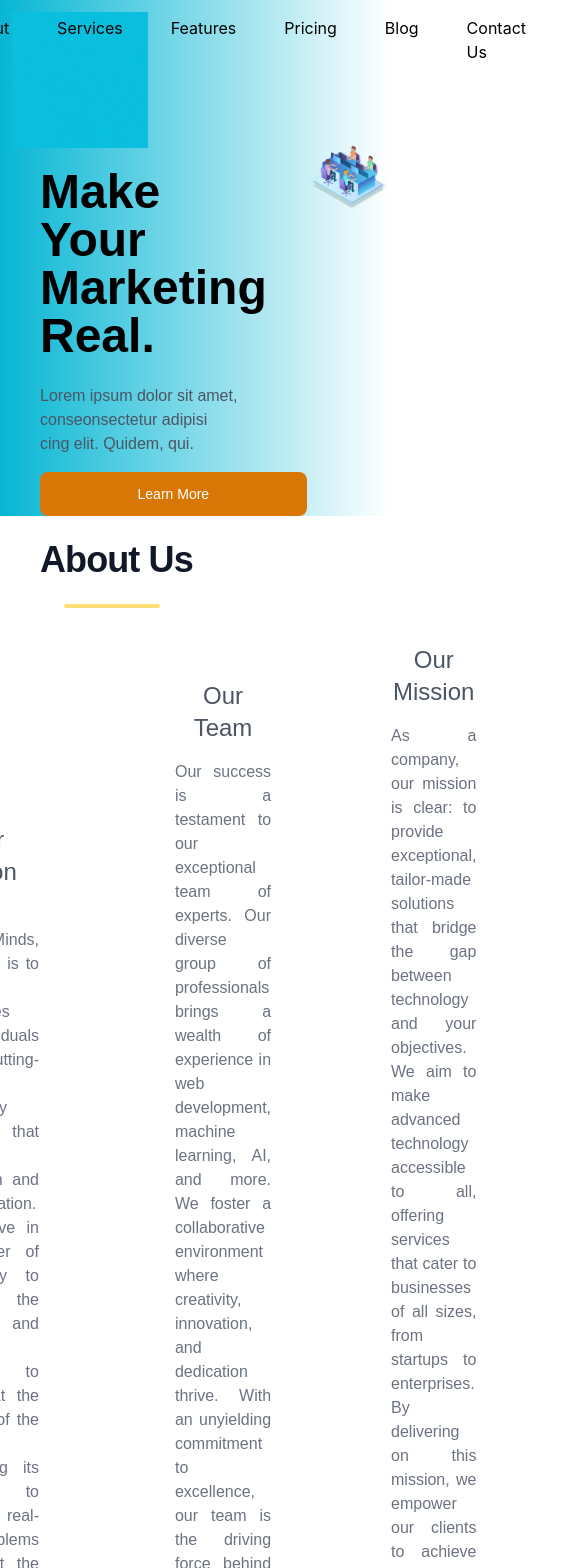
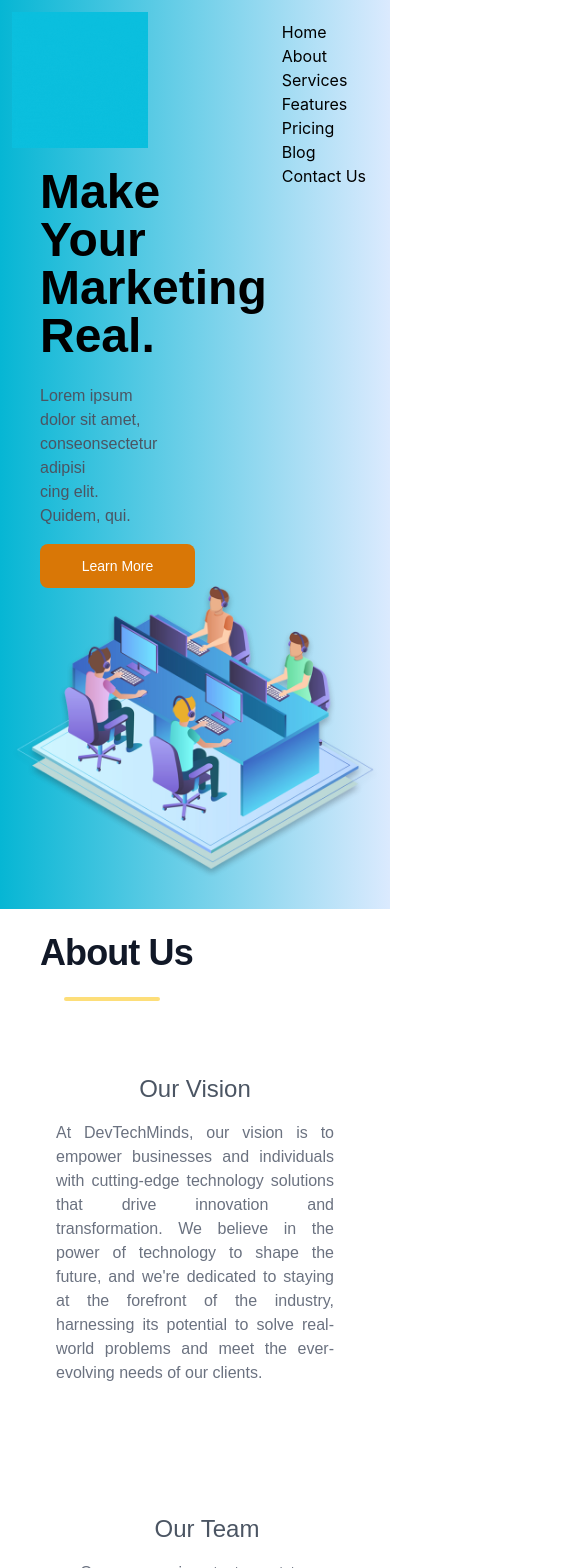
Before and after one commit to Ahsanali507/DevTechMinds, a React (Create React App) app: page / in a window 390 px wide. Shown: the top 1568 px of the page, 585 px wide, since content can reach past the window. Built offline with nearby package versions, Linux system fonts and the light colour scheme.

Commit message:
styling some components

```diff
--- a/src/App.css
+++ b/src/App.css
@@ -44,3 +44,102 @@
   padding: 24px;
   margin-top: -60px;
 }
+
+
+/* styling for Header.jsx */
+@media screen and (max-width: 730px) {
+  .header-container {
+    display: flex;
+    flex-direction: column;
+  }
+  .header-container-left{
+    width: 50%;
+  }
+  .header-container-right{
+    width: 100%;
+  }
+}
+
+/* styling for About.jsx */
+@media screen and (max-width: 800px) {
+  .about-container-middle {
+    display: flex;
+    flex-direction: column;
+    width: 100%;
+  }
+  .about-container-lower{
+    display: flex;
+    flex-direction: column;
+    justify-content: center;
+    align-items: center;
+    text-align: center;
+    width: 100%;
+  }
+  .about-container-lower .lower-left{
+    width: 100%;
+  }
+  .about-container-lower .lower-right{
+    width: 100%;
+  }
+}
+
+/* styling for Services.jsx */
+@media screen and (max-width: 800px) {
+  .service-container-middle {
+    display: flex;
+    flex-direction: column;
+    justify-content: center;
+    align-items: center;
+    width: 100%;
+  }
+  .service-container-middle div{
+    width: 70%;
+    margin: 6px 0px;
+  }
+  .service-container-lower{
+    display: flex;
+    flex-direction: column;
+    justify-content: center;
+    align-items: center;
+    width: 100%;
+  }
+  .service-container-lower div{
+    width: 70%;
+    margin: 6px 0px;
+  }
+}
+
+/* styling for Features.jsx */
+@media screen and (max-width: 800px) {
+  .feature-container-lower{
+    display: flex;
+    flex-direction: column;
+    justify-content: center;
+    align-items: center;
+    text-align: center;
+    width: 100%;
+    margin: 24px 0px;
+  }
+  .feature-subcontainer2{
+    display: flex;
+    flex-direction: column;
+
+  }
+  .feature-subcontainer2 div{
+    width: 100%;
+  }
+  .feature-container-lower div{
+    width: 70%;
+    text-align: center;
+    margin: 0px;
+  }
+}
+
+/* styling for Features.jsx */
+@media screen and (max-width: 800px) {
+  .links .ul{
+    display: flex;
+    flex-direction: column;
+    height: 40px;
+  }
+}
--- a/src/components/global/Header.jsx
+++ b/src/components/global/Header.jsx
@@ -4,8 +4,8 @@ import homeImage from "../../assets/home image.png";
 
 function Header() {
   return (
-    <motion.div className="flex w-full h-full bg-gradient-to-r from-cyan-500 to-blue-500header-container">
-      <motion.div className="flex flex-col justify-center ont-sans aw-1/2 container-left">
+    <motion.div className="flex w-full h-full bg-gradient-to-r from-cyan-500 to-blue-100 header-container">
+      <motion.div className="flex flex-col justify-center ont-sans aw-1/2 header-container-left">
         <motion.h2 className="px-10 py-2 text-5xl font-bold heading">
           Make Your Marketing Real.
         </motion.h2>
@@ -19,7 +19,7 @@ function Header() {
           Learn More
         </motion.button>
       </motion.div>
-      <motion.div className="w-1/2 container-right">
+      <motion.div className="w-1/2 header-container-right">
         <motion.img
           animate={{ y: [20, -20, 20], transition: { yoyo: Infinity, duration: 2, repeat: Infinity} }}
           src={homeImage}
--- a/src/components/global/Navbar.jsx
+++ b/src/components/global/Navbar.jsx
@@ -3,7 +3,7 @@ import { motion } from "framer-motion";
 import companyLogo from "../../assets/DevTechLog.gif";
 function Navbar() {
   return (
-    <motion.nav className="flex bg-gradient-to-r from-cyan-500 to-blue-500navbar-container">
+    <motion.nav className="flex bg-gradient-to-r from-cyan-500 to-blue-100 navbar-container">
       <motion.div className="navbar-upper">
         <motion.div className="w-40 h-40 company-logo">
           <motion.img className="p-3 logo" src={companyLogo} alt="no img" />
@@ -11,7 +11,7 @@ function Navbar() {
       </motion.div>
       <motion.div className="h-20 flex items-center justify-end w-full font-sans navbar-lower">
         <motion.div className="links">
-          <motion.ul className="flex ">
+          <motion.ul className="flex ul">
             <motion.li className="px-6">
               <motion.a
                 whileHover={{
--- a/src/components/home/About.jsx
+++ b/src/components/home/About.jsx
@@ -5,13 +5,13 @@ import aboutImage from "../../assets/aboutusImage.jpg";
 function About() {
   return (
     <motion.div className="about-container bg-gradient-to-r from-white to-gray-150 h-full">
-      <motion.div className="container-upper">
+      <motion.div className="about-container-upper">
         <h2 className="px-10 py-6 text-4xl tracking-tight font-extrabold text-gray-900 dark:text-white">
           About Us
         </h2>
         <div className="h-1 bg-primary-300 w-24 opacity-75 rounded ml-16"></div>
       </motion.div>
-      <motion.div className="flex items-center justify-center space-x-6 text-center container-middle">
+      <motion.div className="flex items-center justify-center space-x-6 text-center about-container-middle">
         <motion.div className="p-14 left">
           {/* <FaBeer /> */}
           <h2 className="my-4 text-2xl font-thin text-gray-600 heading">
@@ -40,7 +40,7 @@ function About() {
           </p>
         </motion.div>
       </motion.div>
-      <motion.div className="flex container-lower">
+      <motion.div className="flex about-container-lower">
         <motion.div className="lower-left p-14 w-1/2">
           <h2 className="text-2xl my-2 font-thin text-gray-600 heading">
             Client-Centric Approach
--- a/src/components/home/Features.jsx
+++ b/src/components/home/Features.jsx
@@ -14,7 +14,7 @@ function Features() {
           </h2>
           <div className="h-1 mx-auto bg-primary-300 w-24 opacity-75 rounded ml-16"></div>
         </motion.div>
-        <motion.div className="flex container-lower w-full items-center">
+        <motion.div className="flex feature-container-lower w-full items-center">
           <motion.div className="lower-left p-14 w-1/2">
             <h2 className="my-4 text-2xl font-thin text-gray-600 heading">
               Our Comprehensive Service Offerings - Elevate Your Tech Journey
@@ -48,7 +48,7 @@ function Features() {
         </motion.div>
       </motion.div>
       <motion.div className="features-subcontainer2 bg-gradient-to-r from-white to-gray-100 h-screen w-full flex items-center">
-        <motion.div className="flex container-lower w-full items-center">
+        <motion.div className="flex feature-container-lower w-full items-center">
           <motion.div className="lower-right p-14 w-96 ml-16  h-96 bg-cyan-500 rounded-full flex justify-center items-center">
             <motion.img
               whileHover={{
@@ -66,7 +66,7 @@ function Features() {
             />
           </motion.div>
         </motion.div>
-        <motion.div className="lower-left p-14 ">
+        <motion.div className="feature-container-lower-left p-14 ">
           <h2 className="my-4 text-2xl font-thin text-gray-600 heading">
             Achieve Technological Excellence - Your Success, <br /> Our Priority
           </h2>
@@ -83,7 +83,7 @@ function Features() {
         </motion.div>
       </motion.div>
       <motion.div className="features-subcontainer3 bg-gradient-to-r from-white to-gray-150 h-screen w-full flex items-center">
-        <motion.div className="flex container-lower w-full items-center">
+        <motion.div className="flex feature-container-lower w-full items-center">
           <motion.div className="lower-left p-14 w-1/2">
             <h2 className="my-4 text-2xl font-thin text-gray-600 heading">
               Pioneering Machine Learning Solutions - Uncover the Power of Data
--- a/src/components/home/Services.jsx
+++ b/src/components/home/Services.jsx
@@ -4,13 +4,13 @@ import { motion } from "framer-motion";
 function Services() {
   return (
     <motion.div className="w-full h-full services-container bg-gradient-to-r from-white to-gray-100">
-      <motion.div className="container-upper">
+      <motion.div className="service-container-upper">
         <h2 className="px-10 py-6 text-4xl tracking-tight font-extrabold text-gray-900 dark:text-white">
           Our Services
         </h2>
         <div className="h-1 bg-primary-300 w-24 opacity-75 rounded ml-20"></div>
       </motion.div>
-      <motion.div className="flex items-center justify-center m-6 space-x-6 container-middle">
+      <motion.div className="flex items-center justify-center m-6 space-x-6 service-container-middle">
         <motion.div className="p-8 border-2 border-gray-100 border-solid rounded-md left text-justify" whileHover={{scale:1.01, boxShadow: '0 5px 15px rgba(0,0,0,0.3)', borderRadius:'8px'}}>
           {/* <FaBeer /> */}
           <h2
@@ -42,7 +42,7 @@ function Services() {
           </p>
         </motion.div>
       </motion.div>
-      <motion.div className="flex items-center justify-center m-6 space-x-6 container-middle text-justify">
+      <motion.div className="flex items-center justify-center m-6 space-x-6 service-container-lower text-justify">
         <motion.div
           className="p-8 border-2 border-gray-100 border-solid rounded-md left" whileHover={{scale:1.01, boxShadow: '0 5px 15px rgba(0,0,0,0.3)', borderRadius:'8px'}}>
           {/* <FaBeer /> */}
```
